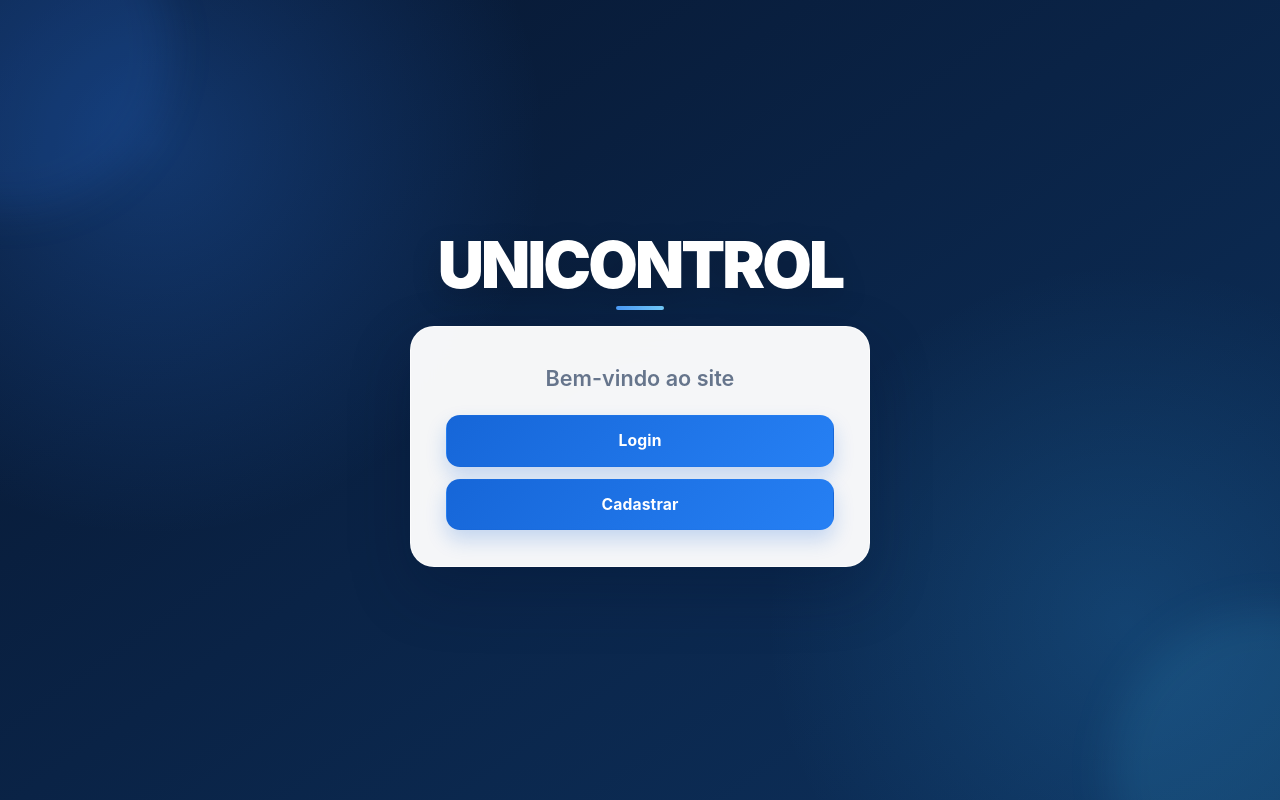
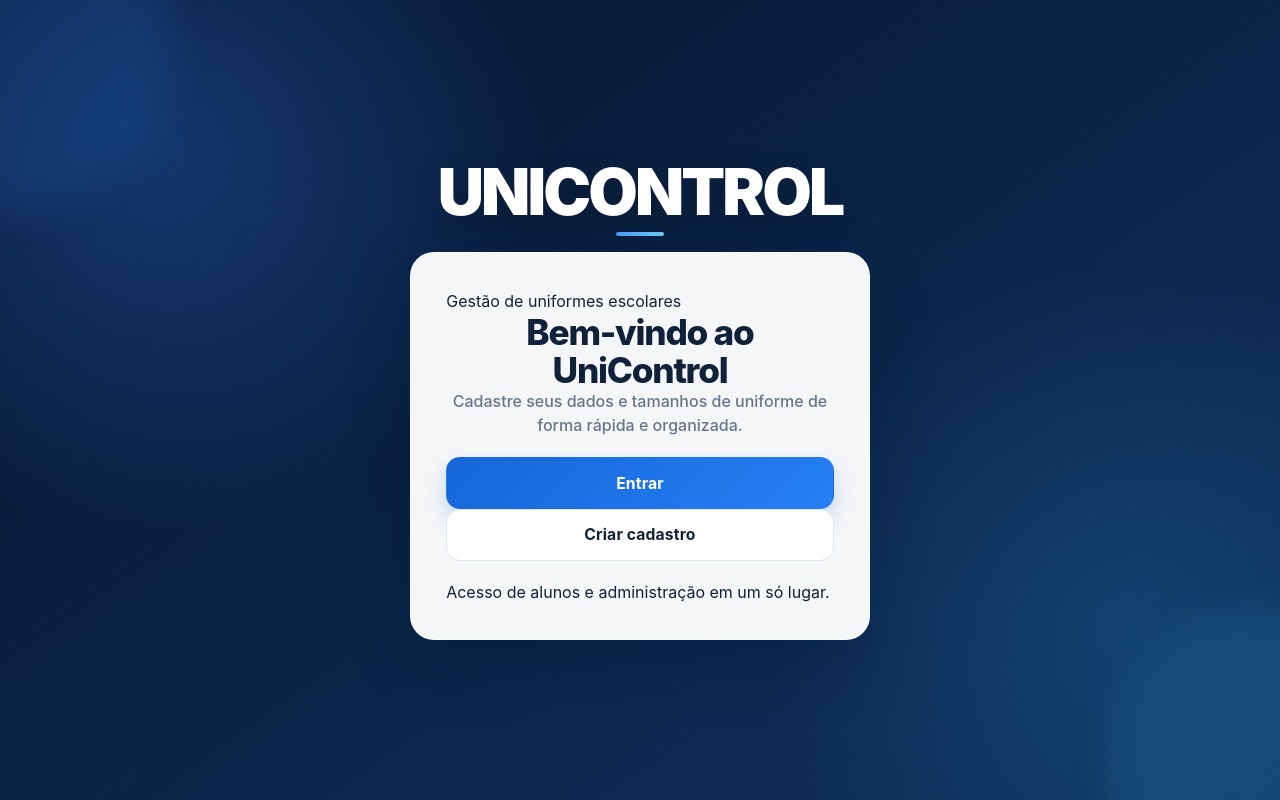
Before and after one commit to luccassxr/controle-uniformes, a React (Vite) app: page / in a window 1280 px wide. Built offline with nearby package versions, Linux system fonts and the light colour scheme; no server answers.

Commit message:
Redesenha tela inicial

```diff
--- a/src/pages/Home.jsx
+++ b/src/pages/Home.jsx
@@ -1,23 +1,27 @@
-/**
- * Tela inicial — boas-vindas, Login e Cadastrar.
- */
 import { Link } from 'react-router-dom'
 import PageLayout from '../components/PageLayout'
 
 export default function Home() {
   return (
     <PageLayout logoSize="lg">
-      <p className="card__subtitle" style={{ fontSize: '1.35rem', fontWeight: 600 }}>
-        Bem-vindo ao site
-      </p>
-      <div style={{ display: 'flex', flexDirection: 'column', gap: '0.75rem', width: '100%' }}>
+      <div className="welcome-block">
+        <span className="eyebrow">Gestão de uniformes escolares</span>
+        <h1 className="card__title">Bem-vindo ao UniControl</h1>
+        <p className="card__subtitle">
+          Cadastre seus dados e tamanhos de uniforme de forma rápida e organizada.
+        </p>
+      </div>
+
+      <div className="action-stack">
         <Link to="/login" className="btn">
-          Login
+          Entrar
         </Link>
-        <Link to="/cadastro" className="btn">
-          Cadastrar
+        <Link to="/cadastro" className="btn btn--outline">
+          Criar cadastro
         </Link>
       </div>
+
+      <p className="helper-text">Acesso de alunos e administração em um só lugar.</p>
     </PageLayout>
   )
 }
```
